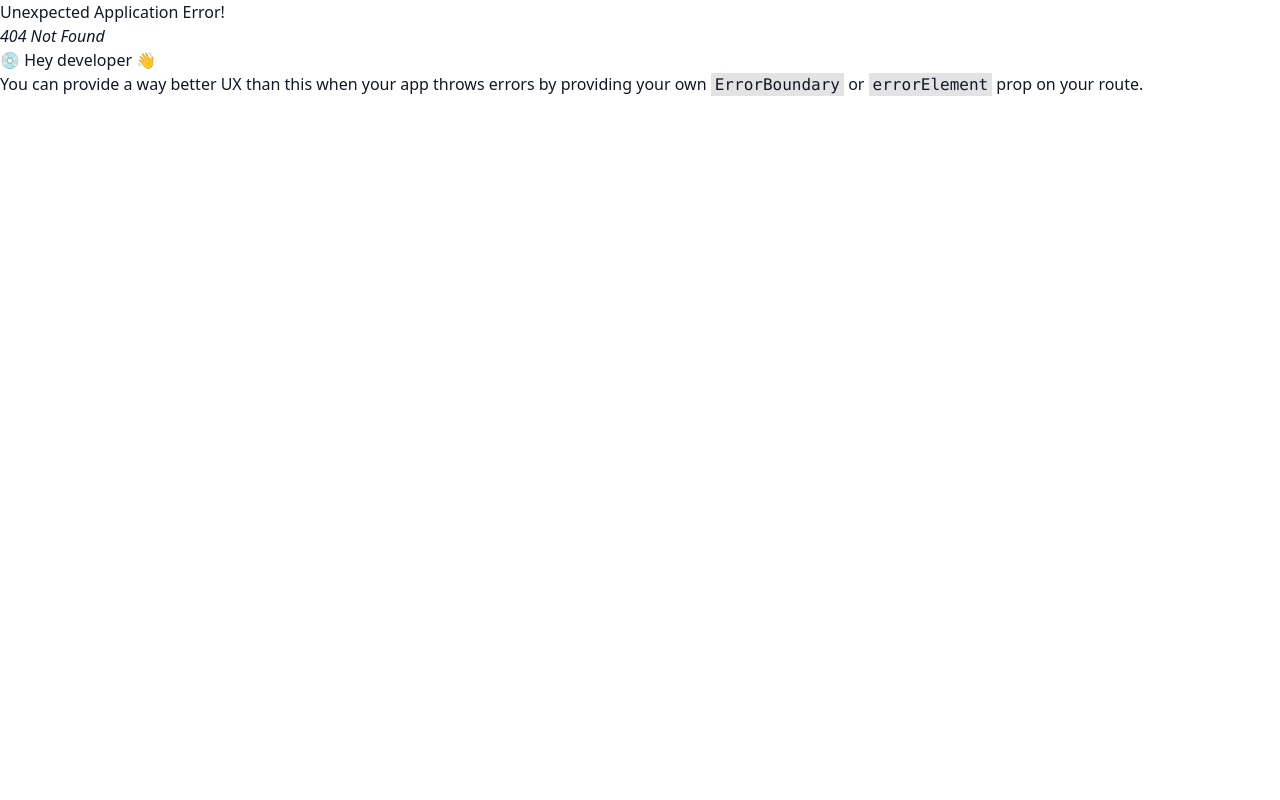
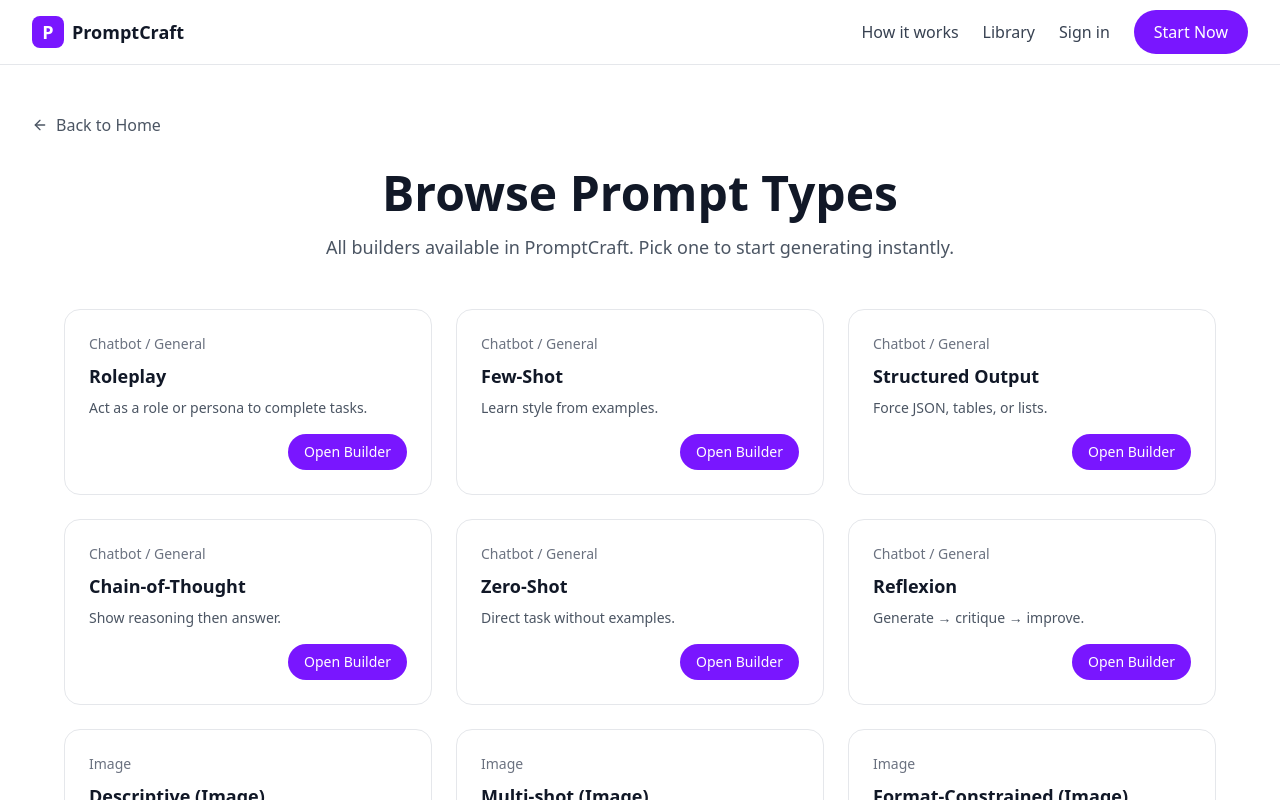
Before and after one commit to bsp3377/promptcraft-starter, a React (Vite) app: page /browse in a window 1280 px wide. Before the commit this address had no page. Shown: the top 800 px of the page. Built offline with nearby package versions, Linux system fonts and the light colour scheme.

Commit message:
Browse: one place to access all prompt techniques - New page /browse lists all builders with category + link - Landing CTA now opens /browse - No UX regressions; uses shared styling

```diff
--- a/src/main.tsx
+++ b/src/main.tsx
@@ -39,6 +39,7 @@ import DeliberationBuilder from './pages/DeliberationBuilder'
 import OpenEndedBuilder from './pages/OpenEndedBuilder'
 import TreeOfThoughtBuilder from './pages/TreeOfThoughtBuilder'
 import RefinementWritingBuilder from './pages/RefinementWritingBuilder'
+import Browse from './pages/Browse'
 import StoryboardBuilder from './pages/StoryboardBuilder'
 import CinematicBuilder from './pages/CinematicBuilder'
 import CharacterConsistencyBuilder from './pages/CharacterConsistencyBuilder'
@@ -55,6 +56,7 @@ const router = createBrowserRouter([
     children: [
       { index: true, element: <Landing /> },
       { path: 'wizard', element: <Wizard /> },
+      { path: 'browse', element: <Browse /> },
       { path: 'output', element: <Output /> },
       { path: 'business', element: <BusinessStrategy /> },
       { path: 'coding', element: <CodingAssistant /> },
--- /dev/null
+++ b/src/pages/Browse.tsx
@@ -0,0 +1,81 @@
+import { useNavigate } from 'react-router-dom'
+import { ArrowLeft } from 'lucide-react'
+
+type Technique = { id: string; title: string; route: string; category: string; description: string }
+
+const TECHNIQUES: Technique[] = [
+  // Chatbot / Core
+  { id: 'roleplay', title: 'Roleplay', route: '/builder/roleplay', category: 'Chatbot / General', description: 'Act as a role or persona to complete tasks.' },
+  { id: 'few-shot', title: 'Few-Shot', route: '/builder/few-shot', category: 'Chatbot / General', description: 'Learn style from examples.' },
+  { id: 'structured-output', title: 'Structured Output', route: '/builder/structured-output', category: 'Chatbot / General', description: 'Force JSON, tables, or lists.' },
+  { id: 'chain-of-thought', title: 'Chain-of-Thought', route: '/builder/chain-of-thought', category: 'Chatbot / General', description: 'Show reasoning then answer.' },
+  { id: 'zero-shot', title: 'Zero-Shot', route: '/builder/zero-shot', category: 'Chatbot / General', description: 'Direct task without examples.' },
+  { id: 'reflexion', title: 'Reflexion', route: '/builder/reflexion', category: 'Chatbot / General', description: 'Generate → critique → improve.' },
+
+  // Image Generation
+  { id: 'descriptive', title: 'Descriptive (Image)', route: '/builder/descriptive', category: 'Image', description: 'Detailed visuals with style keywords.' },
+  { id: 'multi-shot', title: 'Multi-shot (Image)', route: '/builder/multi-shot', category: 'Image', description: 'Use multiple examples.' },
+  { id: 'format-constrained', title: 'Format-Constrained (Image)', route: '/builder/format-constrained', category: 'Image', description: 'Resolution, lighting, aspect.' },
+
+  // Copywriting
+  { id: 'cw-style', title: 'Copywriting: Style Transfer', route: '/copywriting/style-transfer', category: 'Copywriting', description: 'Rewrite tone and style.' },
+  { id: 'cw-fs', title: 'Copywriting: Few-Shot', route: '/copywriting/few-shot', category: 'Copywriting', description: 'Learn from ad examples.' },
+  { id: 'cw-aud', title: 'Copywriting: Audience-Based', route: '/copywriting/audience-based', category: 'Copywriting', description: 'Write for specific audiences.' },
+  { id: 'cw-ref', title: 'Copywriting: Refinement', route: '/copywriting/refinement', category: 'Copywriting', description: 'Critique & rewrite.' },
+
+  // Video Generation
+  { id: 'storyboard', title: 'Storyboard (Video)', route: '/builder/storyboard', category: 'Video', description: 'Scene-by-scene plan.' },
+  { id: 'cinematic', title: 'Cinematic (Video)', route: '/builder/cinematic', category: 'Video', description: 'Shots and camera moves.' },
+  { id: 'character-consistency', title: 'Character Consistency (Video)', route: '/builder/character-consistency', category: 'Video', description: 'Stable character identity.' },
+  { id: 'keyframe', title: 'Keyframe (Video)', route: '/builder/keyframe', category: 'Video', description: 'Anchor frames & interpolate.' },
+  { id: 'style-lock', title: 'Style Lock (Video)', route: '/builder/style-lock', category: 'Video', description: 'Enforce visual style.' },
+  { id: 'temporal-consistency', title: 'Temporal Consistency (Video)', route: '/builder/temporal-consistency', category: 'Video', description: 'Stable colors and motion.' },
+  { id: 'motion-guidance', title: 'Motion Guidance (Video)', route: '/builder/motion-guidance', category: 'Video', description: 'Physically plausible movement.' },
+  { id: 'video-refinement', title: 'Refinement (Video)', route: '/builder/refinement-video', category: 'Video', description: 'Iterative improvements.' },
+
+  // Research
+  { id: 'summarization', title: 'Summarization', route: '/builder/summarization', category: 'Research', description: 'Condense sources to key points.' },
+  { id: 'compare', title: 'Compare & Contrast', route: '/builder/compare-contrast', category: 'Research', description: 'Pros/cons side-by-side.' },
+  { id: 'critic-refiner', title: 'Critic & Refiner', route: '/builder/critic-refiner', category: 'Research', description: 'Improve accuracy & reduce bias.' },
+
+  // Business & Strategy
+  { id: 'planning', title: 'Planning', route: '/builder/planning', category: 'Business & Strategy', description: 'Step-by-step strategy plan.' },
+  { id: 'frameworks', title: 'SWOT/Frameworks', route: '/builder/frameworks', category: 'Business & Strategy', description: 'SWOT, PESTLE, GTM.' },
+  { id: 'deliberation', title: 'Deliberation', route: '/builder/deliberation', category: 'Business & Strategy', description: 'Generate → critique → refine.' },
+
+  // Creative Writing
+  { id: 'open-ended', title: 'Open-ended', route: '/builder/open-ended', category: 'Creative Writing', description: 'Explore multiple paths.' },
+  { id: 'tree', title: 'Tree-of-Thought', route: '/builder/tree-of-thought', category: 'Creative Writing', description: 'Branch and choose best.' },
+  { id: 'cw-ref', title: 'Refinement (Writing)', route: '/builder/refinement-writing', category: 'Creative Writing', description: 'Draft → critique → rewrite.' },
+]
+
+export default function Browse() {
+  const navigate = useNavigate()
+  return (
+    <div className="py-12">
+      <div className="mb-8">
+        <button onClick={() => navigate('/')} className="flex items-center gap-2 text-gray-600 hover:text-gray-900 transition-colors">
+          <ArrowLeft className="w-4 h-4" /> Back to Home
+        </button>
+      </div>
+
+      <div className="text-center mb-12">
+        <h1 className="text-4xl md:text-5xl font-bold text-gray-900 mb-4">Browse Prompt Types</h1>
+        <p className="text-lg text-gray-600 max-w-3xl mx-auto">All builders available in PromptCraft. Pick one to start generating instantly.</p>
+      </div>
+
+      <div className="grid grid-cols-1 sm:grid-cols-2 lg:grid-cols-3 gap-6 max-w-7xl mx-auto px-4 md:px-8">
+        {TECHNIQUES.map(t => (
+          <div key={t.id} className="bg-white border border-gray-200 rounded-2xl p-6 hover:shadow-lg transition-all cursor-pointer" onClick={() => navigate(t.route)}>
+            <div className="text-sm text-gray-500 mb-2">{t.category}</div>
+            <h3 className="font-semibold text-lg mb-2">{t.title}</h3>
+            <p className="text-sm text-gray-600 mb-4">{t.description}</p>
+            <div className="flex justify-end">
+              <button className="bg-primary-600 text-white py-2 px-4 rounded-full font-medium hover:bg-primary-700 transition-colors text-sm">Open Builder</button>
+            </div>
+          </div>
+        ))}
+      </div>
+    </div>
+  )
+}
--- a/src/pages/Landing.tsx
+++ b/src/pages/Landing.tsx
@@ -104,7 +104,7 @@ export default function Landing() {
           Choose from 20+ proven prompt styles. Beginner-friendly, powerful, and accurate.
         </p>
         <button
-          onClick={() => navigate('/wizard')}
+          onClick={() => navigate('/browse')}
           className="inline-flex items-center gap-3 bg-primary-600 text-white px-8 py-4 rounded-full font-medium text-lg hover:bg-primary-700 transition-colors"
         >
           <span className="text-xl">✨</span>
```
